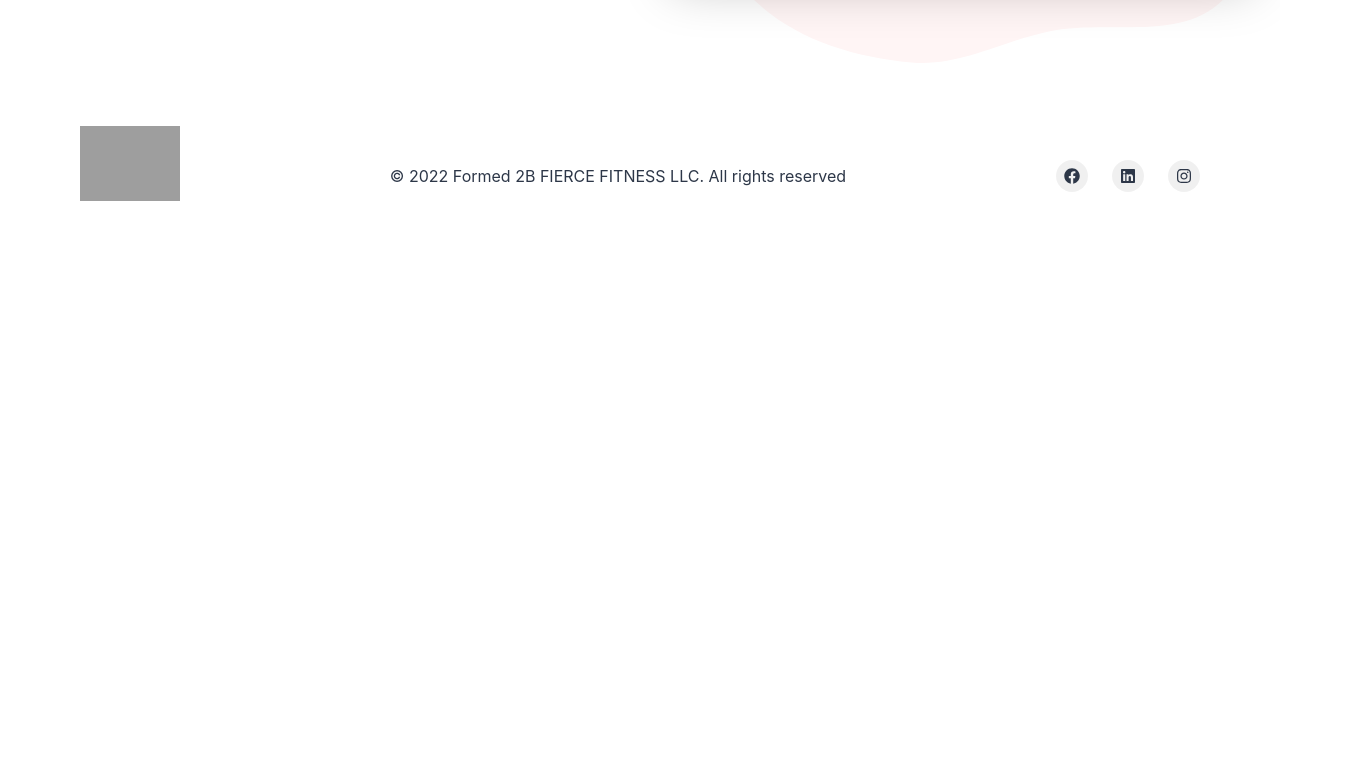
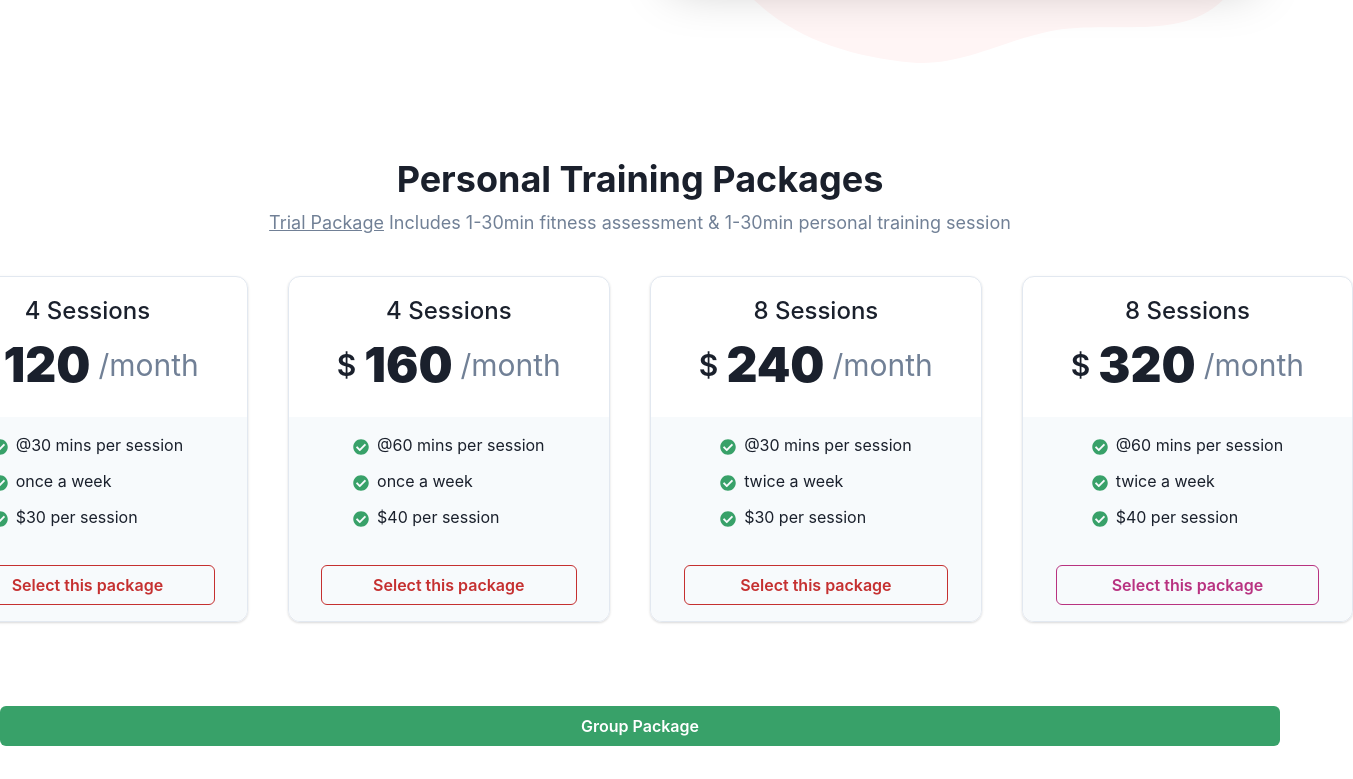
Before and after one commit to Foreveryoungx/F2BF-website, a Next.js app: page / in a window 1280 px wide. Shown: the part 581-1360 px from the top of the page, 1353 px wide, since content can reach past the window. Before the commit the page ends 823 px from the top, so only its background shows below. Built offline with nearby package versions, Linux system fonts and the light colour scheme; grey boxes are pictures that could not be loaded.

Commit message:
Add pricing component for personal traning 1 on 1

```diff
--- a/src/components/Navbar.tsx
+++ b/src/components/Navbar.tsx
@@ -240,7 +240,7 @@
             {
                 label: '1 on 1',
                 subLabel: 'Personal Trainer',
-                href: 'comingsoon',
+                href: 'prices',
             },
             {
                 label: 'Zumba',
--- /dev/null
+++ b/src/components/Pricing-personal.tsx
@@ -0,0 +1,233 @@
+import { ReactNode } from 'react';
+import {
+    Box,
+    Stack,
+    HStack,
+    Heading,
+    Text,
+    VStack,
+    useColorModeValue,
+    List,
+    ListItem,
+    ListIcon,
+    Button,
+} from '@chakra-ui/react';
+import { FaCheckCircle } from 'react-icons/fa';
+
+function PriceWrapper({ children }: { children: ReactNode }) {
+    return (
+        <Box
+            mb={4}
+            shadow="base"
+            borderWidth="1px"
+            alignSelf={{ base: 'center', lg: 'flex-start' }}
+            borderColor={useColorModeValue('gray.200', 'gray.500')}
+            borderRadius={'xl'}>
+            {children}
+        </Box>
+    );
+}
+
+export default function PricingPersonal() {
+    return (
+        <Box py={12}>
+            <VStack spacing={2} textAlign="center">
+                <Heading as="h1" fontSize="4xl">
+                    Personal Training Packages
+                </Heading>
+                <Text fontSize="lg" color={'gray.500'}>
+                    <u>Trial Package</u> Includes 1-30min fitness assessment & 1-30min personal training session
+                </Text>
+            </VStack>
+            <Stack
+                direction={{ base: 'column', md: 'row' }}
+                textAlign="center"
+                justify="center"
+                spacing={{ base: 4, lg: 10 }}
+                py={10}>
+                <PriceWrapper>
+                    <Box py={4} px={12}>
+                        <Text fontWeight="500" fontSize="2xl">
+                            4 Sessions
+                        </Text>
+                        <HStack justifyContent="center">
+                            <Text fontSize="3xl" fontWeight="600">
+                                $
+                            </Text>
+                            <Text fontSize="5xl" fontWeight="900">
+                                120
+                            </Text>
+                            <Text fontSize="3xl" color="gray.500">
+                                /month
+                            </Text>
+                        </HStack>
+                    </Box>
+                    <VStack
+                        bg={useColorModeValue('gray.50', 'gray.700')}
+                        py={4}
+                        borderBottomRadius={'xl'}>
+                        <List spacing={3} textAlign="start" px={12}>
+                            <ListItem>
+                                <ListIcon as={FaCheckCircle} color="green.500" />
+                                @30 mins per session
+                            </ListItem>
+                            <ListItem>
+                                <ListIcon as={FaCheckCircle} color="green.500" />
+                                once a week
+                            </ListItem>
+                            <ListItem>
+                                <ListIcon as={FaCheckCircle} color="green.500" />
+                                $30 per session
+                            </ListItem>
+                        </List>
+                        <Box w="80%" pt={7}>
+                            <Button w="full" colorScheme="red" variant="outline">
+                                Select this package
+                            </Button>
+                        </Box>
+                    </VStack>
+                </PriceWrapper>
+
+                <PriceWrapper>
+                    <Box position="relative">
+                        <Box
+                            position="absolute"
+                            top="-16px"
+                            left="50%"
+                            style={{ transform: 'translate(-50%)' }}>
+                        </Box>
+                        <Box py={4} px={12}>
+                            <Text fontWeight="500" fontSize="2xl">
+                                4 Sessions
+                            </Text>
+                            <HStack justifyContent="center">
+                                <Text fontSize="3xl" fontWeight="600">
+                                    $
+                                </Text>
+                                <Text fontSize="5xl" fontWeight="900">
+                                    160
+                                </Text>
+                                <Text fontSize="3xl" color="gray.500">
+                                    /month
+                                </Text>
+                            </HStack>
+                        </Box>
+                        <VStack
+                            bg={useColorModeValue('gray.50', 'gray.700')}
+                            py={4}
+                            borderBottomRadius={'xl'}>
+                            <List spacing={3} textAlign="start" px={12}>
+                                <ListItem>
+                                    <ListIcon as={FaCheckCircle} color="green.500" />
+                                    @60 mins per session
+                                </ListItem>
+                                <ListItem>
+                                    <ListIcon as={FaCheckCircle} color="green.500" />
+                                    once a week
+                                </ListItem>
+                                <ListItem>
+                                    <ListIcon as={FaCheckCircle} color="green.500" />
+                                    $40 per session
+                                </ListItem>
+                            </List>
+                            <Box w="80%" pt={7}>
+                                <Button w="full" colorScheme="red" variant="outline">
+                                    Select this package
+                                </Button>
+                            </Box>
+                        </VStack>
+                    </Box>
+                </PriceWrapper>
+                <PriceWrapper>
+                    <Box py={4} px={12}>
+                        <Text fontWeight="500" fontSize="2xl">
+                            8 Sessions
+                        </Text>
+                        <HStack justifyContent="center">
+                            <Text fontSize="3xl" fontWeight="600">
+                                $
+                            </Text>
+                            <Text fontSize="5xl" fontWeight="900">
+                                240
+                            </Text>
+                            <Text fontSize="3xl" color="gray.500">
+                                /month
+                            </Text>
+                        </HStack>
+                    </Box>
+                    <VStack
+                        bg={useColorModeValue('gray.50', 'gray.700')}
+                        py={4}
+                        borderBottomRadius={'xl'}>
+                        <List spacing={3} textAlign="start" px={12}>
+                            <ListItem>
+                                <ListIcon as={FaCheckCircle} color="green.500" />
+                                @30 mins per session
+                            </ListItem>
+                            <ListItem>
+                                <ListIcon as={FaCheckCircle} color="green.500" />
+                                twice a week
+                            </ListItem>
+                            <ListItem>
+                                <ListIcon as={FaCheckCircle} color="green.500" />
+                                $30 per session
+                            </ListItem>
+                        </List>
+                        <Box w="80%" pt={7}>
+                            <Button w="full" colorScheme="red" variant="outline">
+                                Select this package
+                            </Button>
+                        </Box>
+                    </VStack>
+                </PriceWrapper>
+                <PriceWrapper>
+                <Box py={4} px={12}>
+                    <Text fontWeight="500" fontSize="2xl">
+                        8 Sessions
+                    </Text>
+                    <HStack justifyContent="center">
+                        <Text fontSize="3xl" fontWeight="600">
+                            $
+                        </Text>
+                        <Text fontSize="5xl" fontWeight="900">
+                            320
+                        </Text>
+                        <Text fontSize="3xl" color="gray.500">
+                            /month
+                        </Text>
+                    </HStack>
+                </Box>
+                <VStack
+                    bg={useColorModeValue('gray.50', 'gray.700')}
+                    py={4}
+                    borderBottomRadius={'xl'}>
+                    <List spacing={3} textAlign="start" px={12}>
+                        <ListItem>
+                            <ListIcon as={FaCheckCircle} color="green.500" />
+                            @60 mins per session
+                        </ListItem>
+                        <ListItem>
+                            <ListIcon as={FaCheckCircle} color="green.500" />
+                            twice a week
+                        </ListItem>
+                        <ListItem>
+                            <ListIcon as={FaCheckCircle} color="green.500" />
+                            $40 per session
+                        </ListItem>
+                    </List>
+                    <Box w="80%" pt={7}>
+                        <Button w="full" colorScheme="pink" variant="outline">
+                            Select this package
+                        </Button>
+                    </Box>
+                </VStack>
+            </PriceWrapper>
+            </Stack>
+            <Box w="100%" pt={7}>
+                <Button w="full" colorScheme="green" >
+                    Group Package
+                </Button>
+            </Box>
+        </Box>
+    );
+}
--- a/src/pages/index.tsx
+++ b/src/pages/index.tsx
@@ -1,8 +1,10 @@
 import  Hero  from '../components/Hero'
+import PricingPersonal from '../components/Pricing-personal';
 
 const Index = () => (
     <>
         <Hero />
+        <PricingPersonal/>
     </>
 )
 
```
Also changed, not shown: src/pages/prices.tsx (added, +10 -0 lines).
